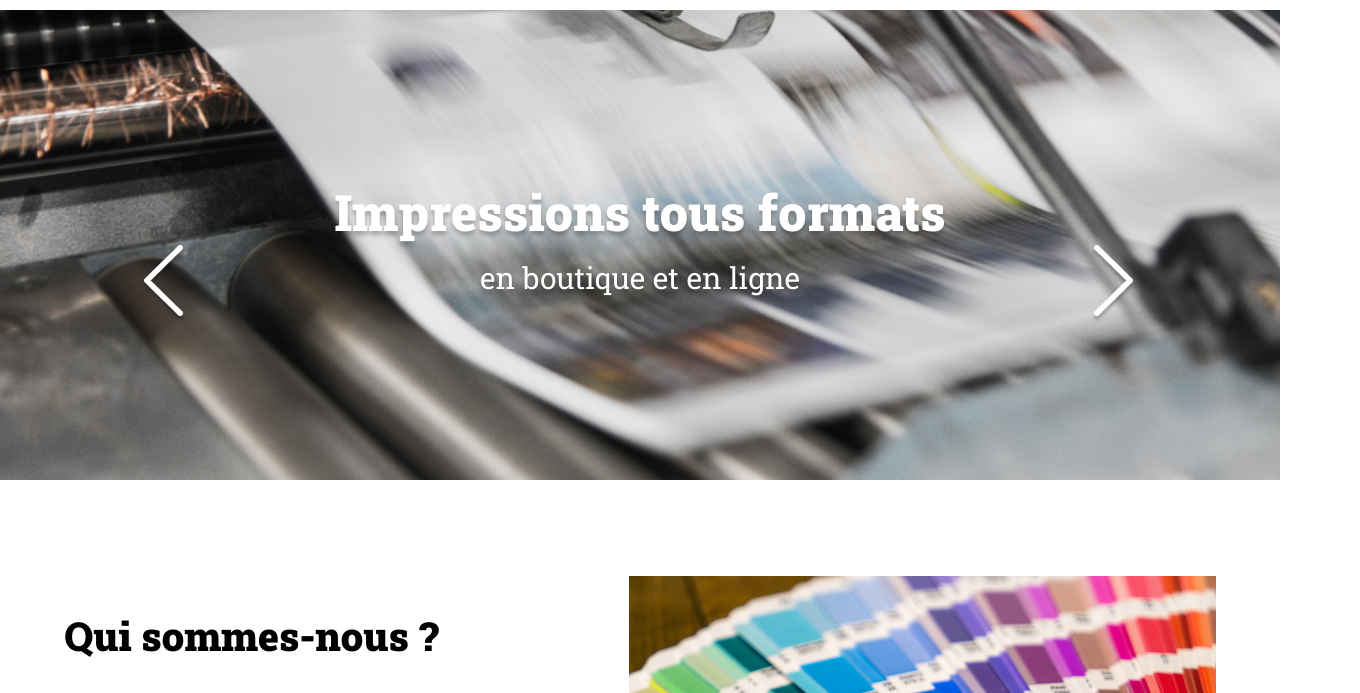
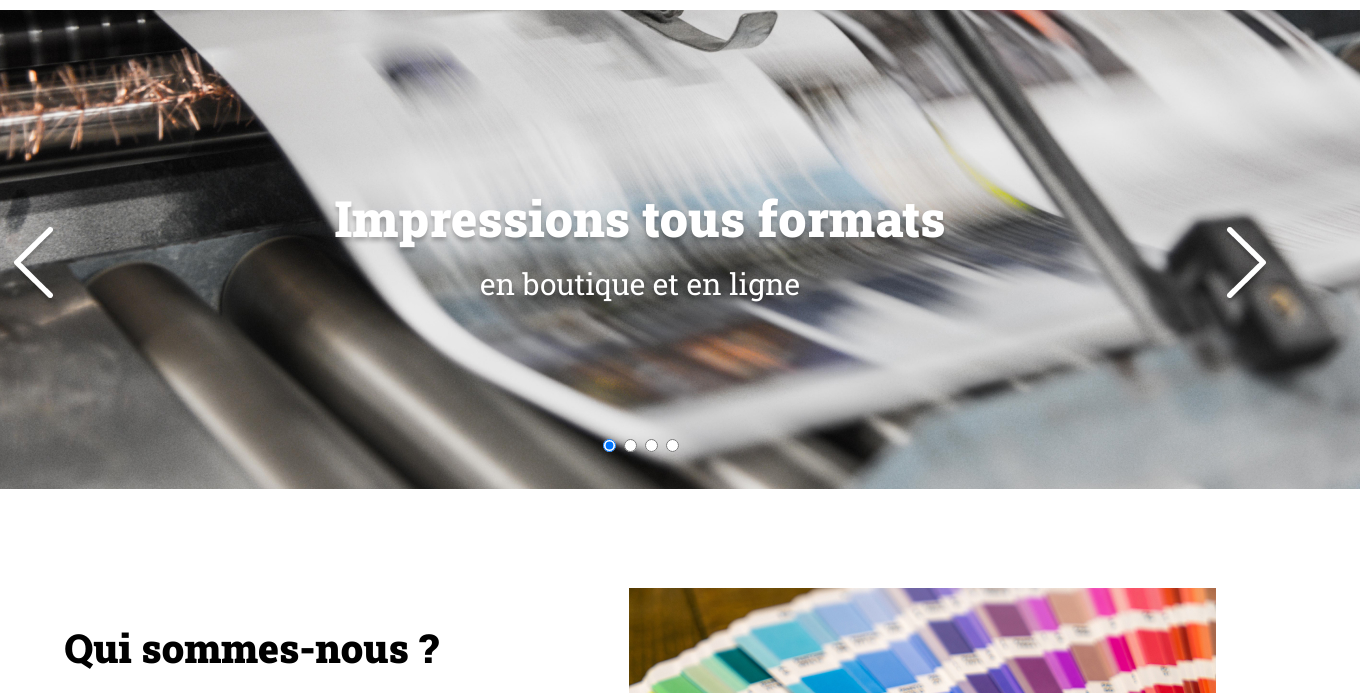
Before and after one commit to TodescoAmandine/Print-it, a plain HTML site: page index.html in a window 1280 px wide. Shown: the part 91-784 px from the top of the page, 1360 px wide, since content can reach past the window. Drawn offline with Linux system fonts and the light colour scheme.

Commit message:
AddEventL sur arrows et début boucle select Dots

```diff
--- a/assets/script.js
+++ b/assets/script.js
@@ -1,3 +1,4 @@
+
 const slides = [
 	{
 		"image": "slide1.jpg",
@@ -16,20 +17,106 @@
 		"tagLine": "Autocollants <span>avec découpe laser sur mesure</span>"
 	}
 ]
-//let arrow_right = document.getElementById("arrow_right")
-//console.log("arrow_right")
-//let listearrow = document.getElementById("arrow");
-//listearrow.addEventListener("click", () => {
 
-///let arrow_right = document.querySelector("arrow_right")
-///arrow_right.style.color = "red"
-//});
 
-const arrowR = document.querySelector('.arrow_right')
+
+/******* ALERTE SUR EVENT LISTENER FLECHES*/
+
+/*avec classe
+
+let arrowR = document.querySelector('.arrow_right')
 arrowR.addEventListener('click', function () {
 	alert('Bonjour')
 })
-const arrowL = document.querySelector('.arrow_left')
+let arrowL = document.querySelector('.arrow_left')
+arrowL.addEventListener('click', function () {
+	alert('Bonjour')
+})*/
+
+
+
+/*avec ID*/
+let arrowR = document.getElementById('arrow_right')
 arrowR.addEventListener('click', function () {
 	alert('Bonjour')
 })
+let arrowL = document.getElementById('arrow_left')
+arrowL.addEventListener('click', function () {
+	alert('Bonjour')
+})
+
+/****DIAPOSITIVE EN COURS DE VISIONNAGE*** */
+
+/*on créé une const et on récupère les inputs dots*/
+const dots = document.querySelectorAll(".dots input")
+
+/*on créé une fonction qui contient une boucle pour connaîte la place de l'élément selectionné
+on appel (n) nombre de l'endroit de l'object séléctionné...???
+const elem récupère la place des dots dans le "tableau"lenght = i
+On remove le dot selected dans la classe des élém
+et on ajoute dot selected à la classe selectionné
+ */
+function selectDot(n) {
+	for (let i = 0; i < dots.length; i++) {
+		const elem = dots[i];
+		elem.classList.remove("dot_selected");
+		if (i == n) {
+			// ajouter la classe selected a l'element
+			elem.classList.add('dot_selected');
+		}
+	}
+}
+
+/*maintenant que l'on connait la place de dot selected grâce à la fonction, on créé une boucle pour appliquer un addlistener au click*/
+for (let i = 0; i < dots.length; i++) {
+	const elem = dots[i];
+	elem.addEventListener('click', () => {
+		selectDot(i)/*applique le addEventL au clic à selectDOt récupéré*/
+		console.log('dot_selected')
+
+	})
+
+}
+/*est ce que cela corresopnd à un compteur ??*/
+selectDot(0)
+
+
+
+
+
+/*
+essai slide
+const items = document.querySelectorAll(".slider img");
+const nbSlide = items.length;
+const suivant = document.querySelector('.arrow_right');
+const precedent = document.querySelector('.arrow_left');
+let count = 0;
+
+function slideSuivante() {
+	items[count].classList.remove('active');
+
+	if (count < nbSlide - 1) {
+		count++;
+	} else {
+		count = 0;
+	}
+	items[count].classList.add('active')
+	console.log(items[count]);
+}
+suivant.addEventListener('click', slideSuivante)
+
+function slidePrecedente() {
+	items[count].classList.remove('active');
+
+	if (count > 0) {
+		count--;
+	} else {
+		count = nbSlide - 1;
+
+	}
+
+	items[count].classList.add('active')
+	console.log(items[count]);
+
+}
+precedent.addEventListener('click', slidePrecedente) */
--- a/assets/style.css
+++ b/assets/style.css
@@ -218,23 +218,20 @@
     object-position: center;
 }
 
-
 /* Code CSS en prévision de l'ajout d'un carousel pour la bannière */
 /* Gestion des fleches du carrousel */
-#banner .arrow {
+/*#banner .arrow {}*/
+
+#arrow_left {
+    top: 45%;
+    left: 10px;
     position: absolute;
 }
 
-#banner .arrow_left {
-	left: 10px;
-	position: absolute;
-	left: -500px;
-}
-
-#banner .arrow_right {
+#arrow_right {
+    top: 45%;
     right: 10px;
     position: absolute;
-	left: 450px;
 }
 
 /* Gestion des points du carrousel */
@@ -261,6 +258,7 @@
 
 /* Fin du code CSS pour le carousel */
 #banner p {
+    position: absolute;
     font-family: 'Roboto Slab', sans-serif;
     font-weight: 900;
     font-size: 50px;
--- a/index.html
+++ b/index.html
@@ -21,12 +21,22 @@
 <main>
 	<div id="banner">
 		<div class="arrow">
-			<img class="arrow_right" src="assets/images/arrow_right.png" alt="flèche droite">
-			<img class="arrow_left" src="assets/images/arrow_left.png" alt="flèche gauche">
+			<img id="arrow_right" src="assets/images/arrow_right.png" alt="flèche droite">
+			<img id="arrow_left" src="assets/images/arrow_left.png" alt="flèche gauche">
 		</div>
-		<img class="banner-img" src="./assets/images/slideshow/slide1.jpg" alt="Banner Print-it">
+		<div class="slider">
+			<!--<img class="banner-img" src="./assets/images/slideshow/slide0.jpg" alt="Banner Print-it">-->
+			<img class="active" src="assets/images/slideshow/slide1.jpg" alt="">
+			<!--<img src="assets/images/slideshow/slide1.jpg" alt="">
+			<img src="assets/images/slideshow/slide2.jpg" alt="">
+			<img src="assets/images/slideshow/slide3.png" alt="">-->
+		</div>
 		<p>Impressions tous formats <span>en boutique et en ligne</span></p>
 		<div class="dots">
+			<input type="radio" name="dot" id="dot__1" checked>
+			<input type="radio" name="dot" id="dot__2">
+			<input type="radio" name="dot" id="dot__3">
+			<input type="radio" name="dot" id="dot__4">
 		</div>
 	</div>
 	<section id="about-us" class="container">
```
Also changed, not shown: 1 other file. Lines whose indentation alone changed are shown as unchanged.
